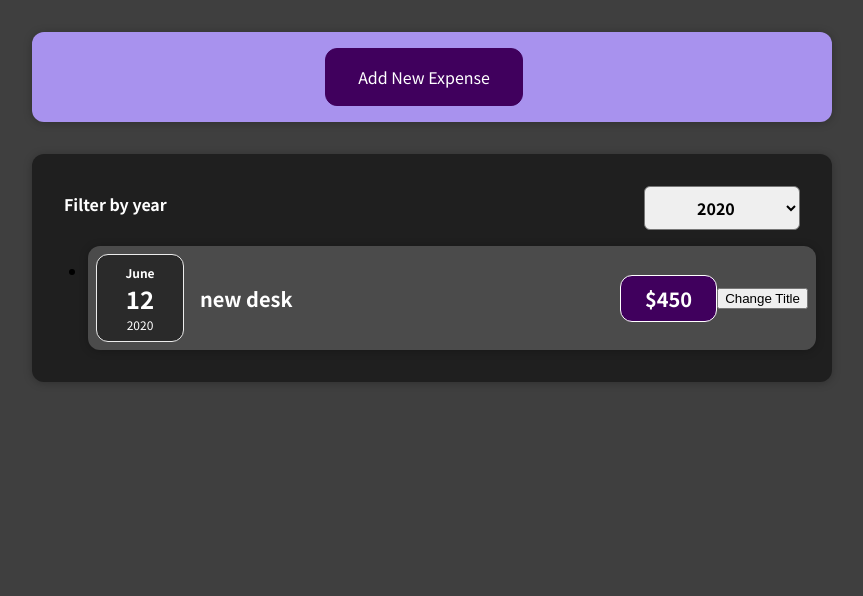
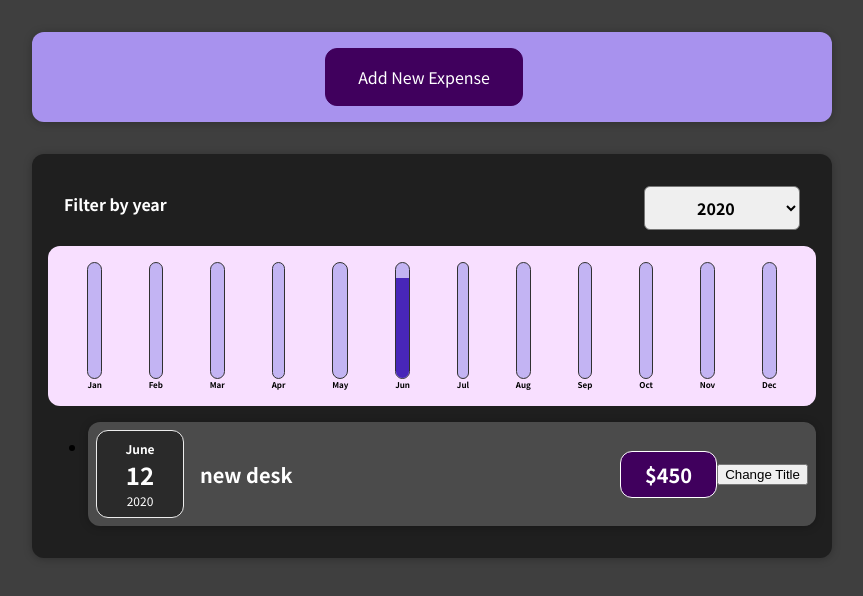
Before and after one commit to VolkanGurbuz/01-react-course, a React (Create React App) app: page / in a window 1280 px wide. Shown: the top 596 px of the page, without its empty margins (208-1071 px from the left). Built offline with nearby package versions, Linux system fonts and the light colour scheme.

Commit message:
added chart and its functionality

```diff
--- a/src/App.js
+++ b/src/App.js
@@ -4,10 +4,20 @@
 
 
 const DUMMY_EXPENSES = [{id: 'e', title: 'new desk', amount: 450, date: new Date(2020, 5, 12)}, {
-    id: 'e2',
+    id: 'e21',
     title: 'new des2k',
-    amount: 410,
-    date: new Date(2021, 5, 3)
+    amount: 200,
+    date: new Date(2021, 8, 3)
+}, {
+    id: 'e233',
+    title: 'new des2k',
+    amount: 200,
+    date: new Date(2021, 1, 3)
+}, {
+    id: 'e23',
+    title: 'new des2k',
+    amount: 100,
+    date: new Date(2021, 1, 3)
 }];
 
 //arrow function
--- /dev/null
+++ b/src/components/chart/Chart.css
@@ -0,0 +1,9 @@
+.chart {
+    padding: 1rem;
+    border-radius: 12px;
+    background-color: #f8dfff;
+    text-align: center;
+    display: flex;
+    justify-content: space-around;
+    height: 10rem;
+}
--- /dev/null
+++ b/src/components/chart/Chart.js
@@ -0,0 +1,19 @@
+import React from "react";
+import './Chart.css';
+import ChartBar from "./ChartBar";
+
+
+const Chart = props => {
+
+    const dataPointsValues = props.dataPoints.map(dataPoint => dataPoint.value); // array of all these values
+    const totalMaxiumum = Math.max(...dataPointsValues); // get max value
+
+    return <div className="chart">
+        {props.dataPoints.map(dataPoint => <ChartBar key={dataPoint.label} value={dataPoint.value}
+                                                     maxValue={totalMaxiumum}
+                                                     label={dataPoint.label}/>)}
+    </div>
+};
+
+
+export default Chart;
--- /dev/null
+++ b/src/components/chart/ChartBar.css
@@ -0,0 +1,30 @@
+.chart-bar {
+    height: 100%;
+    display: flex;
+    flex-direction: column;
+    align-items: center;
+}
+
+.chart-bar__inner {
+    height: 100%;
+    width: 100%;
+    border: 1px solid #313131;
+    border-radius: 12px;
+    background-color: #c3b4f3;
+    overflow: hidden;
+    display: flex;
+    flex-direction: column;
+    justify-content: flex-end;
+}
+
+.chart-bar__fill {
+    background-color: #4826b9;
+    width: 100%;
+    transition: all 0.3s ease-out;
+}
+
+.chart-bar__label {
+    font-weight: bold;
+    font-size: 0.5rem;
+    text-align: center;
+}
--- /dev/null
+++ b/src/components/chart/ChartBar.js
@@ -0,0 +1,24 @@
+import React from "react";
+
+import "./ChartBar.css"
+
+
+const ChartBar = props => {
+
+    let barFillHeight = '0%';
+
+    if (props.maxValue > 0) {
+        barFillHeight = Math.round((props.value / props.maxValue) * 100);
+    }
+
+    return <div className="chart-bar">
+        <div className="chart-bar__inner">
+            <div className="chart-bar__fill" style={{height: barFillHeight}}></div>
+        </div>
+        <div className="chart-bar__label">{props.label}</div>
+    </div>
+
+};
+
+
+export default ChartBar;
--- a/src/components/expenses/Expenses.js
+++ b/src/components/expenses/Expenses.js
@@ -4,6 +4,7 @@
 import ExpensesFilter from "./ExpensesFilter";
 import React, {useState} from "react";
 import ExpensesList from "./ExpensesList";
+import ExpensesChart from "./ExpensesChart";
 
 function Expenses(props) {
 
@@ -26,6 +27,7 @@
         <div>
             <Card className="expenses">
                 <ExpensesFilter selected={filteredYear} onChangeFilter={filterChangeHandler}/>
+                <ExpensesChart expenses={filteredExpenses}/>
                 <ExpensesList items={filteredExpenses}/>
             </Card></div>);
 
--- /dev/null
+++ b/src/components/expenses/ExpensesChart.js
@@ -0,0 +1,32 @@
+import React from "react";
+import Chart from "../chart/Chart";
+
+
+const ExpensesChart = props => {
+
+    const chartDataPoints = [
+        {label: 'Jan', value: 0},
+        {label: 'Feb', value: 0},
+        {label: 'Mar', value: 0},
+        {label: 'Apr', value: 0},
+        {label: 'May', value: 0},
+        {label: 'Jun', value: 0},
+        {label: 'Jul', value: 0},
+        {label: 'Aug', value: 0},
+        {label: 'Sep', value: 0},
+        {label: 'Oct', value: 0},
+        {label: 'Nov', value: 0},
+        {label: 'Dec', value: 0},
+
+    ];
+
+    for (const expense of props.expenses) {
+        const expenseMonth = expense.date.getMonth();
+        chartDataPoints[expenseMonth].value += expense.amount;
+    }
+
+    return <Chart dataPoints={chartDataPoints}/>
+}
+
+
+export default ExpensesChart;
--- a/src/components/newexpense/ExpenseForm.js
+++ b/src/components/newexpense/ExpenseForm.js
@@ -41,7 +41,7 @@
         event.preventDefault();
         const expenseData = {
             title: enteredTitle,
-            amount: enteredAmount,
+            amount: +enteredAmount,
             date: new Date(enteredDate)
         };
 
```
